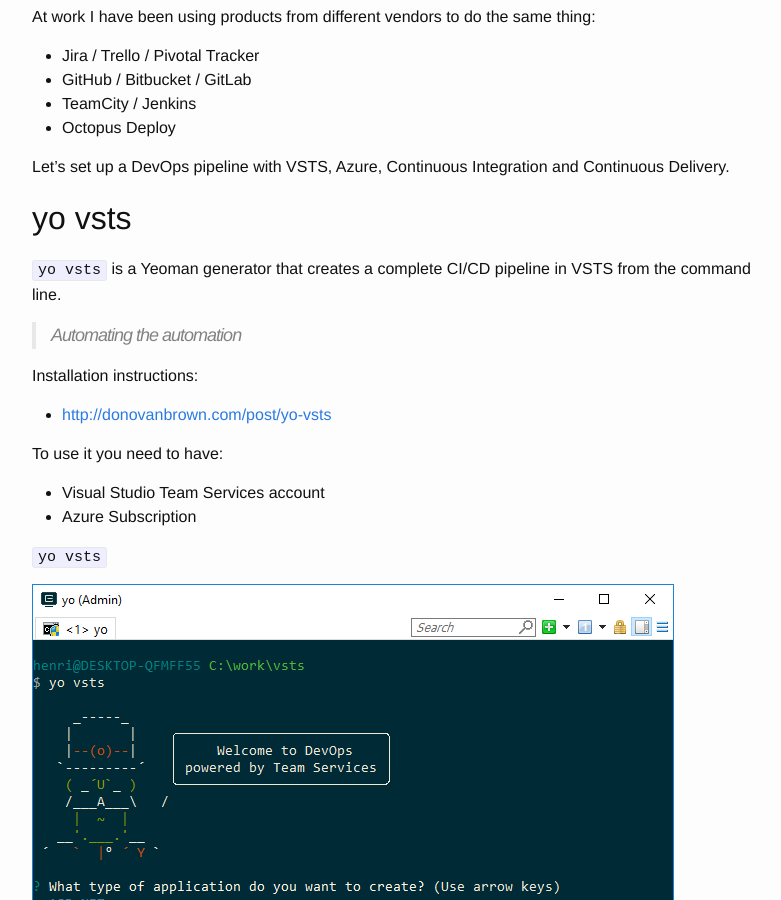
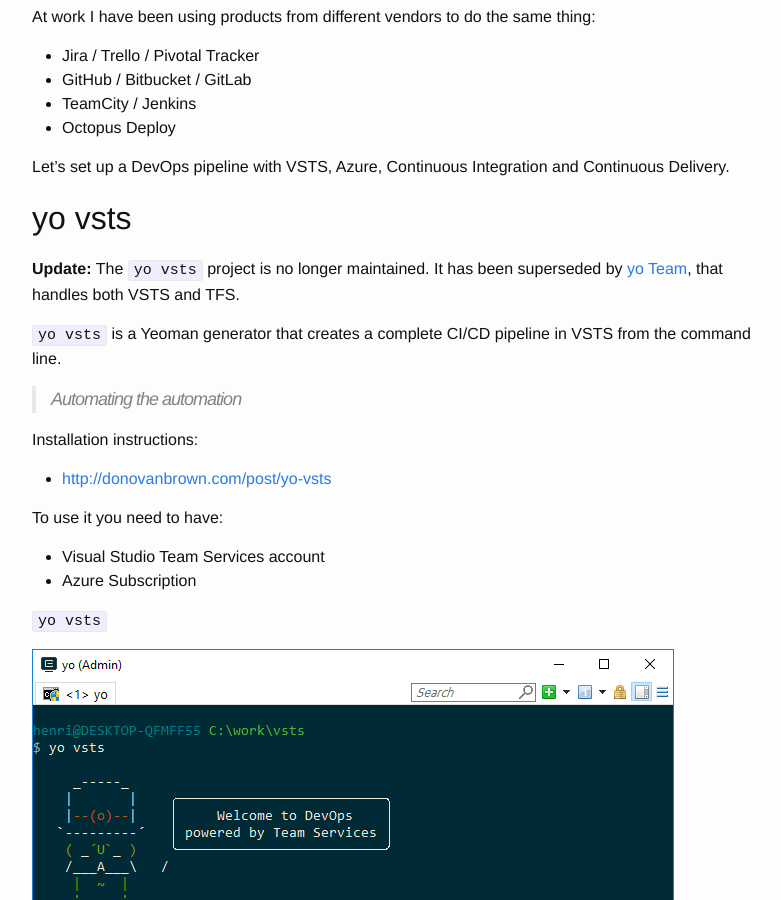
Before and after one commit to hlaueriksson/conductofcode.io, a Jekyll site: the page built from _posts/2016-12-31-continuous-delivery-with-visual-studio-team-services.md, in a window 1280 px wide and 900 px high, scrolled down 1216 px. Shown: the whole window, without its empty margins (238-1019 px from the left). Built offline with Jekyll 4.4.1, drawn with Linux system fonts in a browser that asks for light colours; comment, search, counter and statistics services are not loaded; some of the changed text lies outside the part shown.

Commit message:
updated Continuous Delivery with Visual Studio Team Services

```diff
--- a/_posts/2016-12-31-continuous-delivery-with-visual-studio-team-services.md
+++ b/_posts/2016-12-31-continuous-delivery-with-visual-studio-team-services.md
@@ -52,6 +53,8 @@
 Let's set up a DevOps pipeline with VSTS, Azure, Continuous Integration and Continuous Delivery.
 
 ## yo vsts
+
+**Update:** The `yo vsts` project is no longer maintained. It has been superseded by [yo Team](https://github.com/DarqueWarrior/generator-team), that handles both VSTS and TFS.
 
 `yo vsts` is a Yeoman generator that creates a complete CI/CD pipeline in VSTS from the command line.
 
```
Also changed, not shown: other parts of _posts/2016-12-31-continuous-delivery-with-visual-studio-team-services.md (+2 -1 lines).
